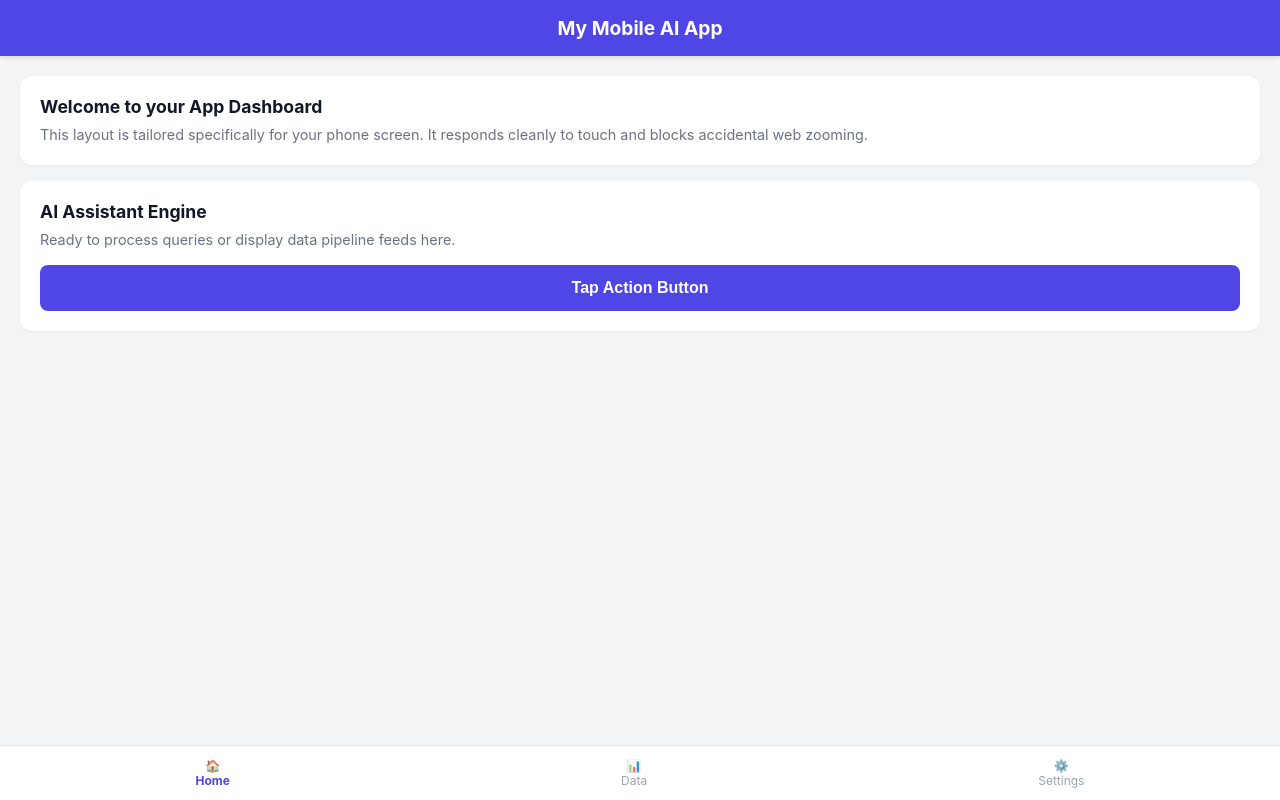
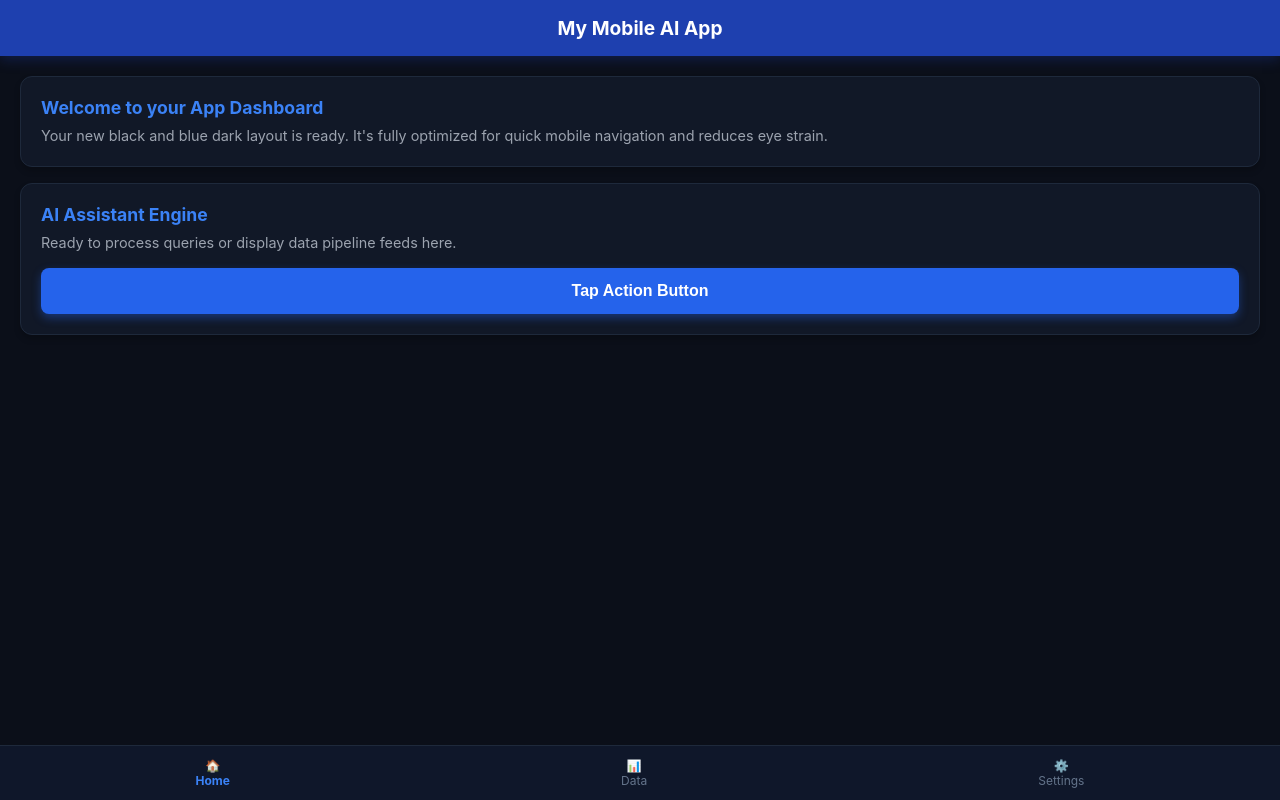
Before and after one commit to ifechukwuwinner6-ctrl/Loyal-AI, a Flask app: page / in a window 1280 px wide. Run offline with Flask 3, Linux system fonts and the light colour scheme.

Commit message:
Update index.html

```diff
--- a/templates/index.html
+++ b/templates/index.html
@@ -4,9 +4,9 @@
     <meta charset="UTF-8">
     <meta name="viewport" content="width=device-width, initial-scale=1.0, maximum-scale=1.0, user-scalable=no">
     <title>Mobile App Hub</title>
-    <!-- Link to the mobile manifest -->
     <link rel="manifest" href="/manifest.json">
-    <meta name="theme-color" content="#4F46E5">
+    <!-- Blue accent theme color for mobile browsers -->
+    <meta name="theme-color" content="#1e40af">
 
     <style>
         * {
@@ -18,43 +18,55 @@
         }
         body {
             font-family: -apple-system, BlinkMacSystemFont, "Segoe UI", Roboto, Helvetica, Arial, sans-serif;
-            background-color: #f3f4f6;
-            color: #1f2937;
+            /* Premium deep black/dark-gray background */
+            background-color: #0b0f19;
+            color: #f3f4f6;
             display: flex;
             flex-direction: column;
             height: 100vh;
             overflow: hidden;
         }
-        /* Native-feeling Header */
+        /* Electric Blue App Header */
         header {
-            background-color: #4f46e5;
+            background-color: #1e40af;
             color: white;
             padding: 16px;
             text-align: center;
             font-weight: bold;
             font-size: 1.2rem;
-            box-shadow: 0 2px 4px rgba(0,0,0,0.1);
+            box-shadow: 0 4px 12px rgba(30, 64, 175, 0.3);
         }
-        /* Main Content Container */
+        /* Main Container */
         main {
             flex: 1;
             overflow-y: auto;
             padding: 20px;
         }
+        /* Sleek Dark Cards */
         .card {
-            background: white;
+            background: #111827;
+            border: 1px solid #1e293b;
             border-radius: 12px;
             padding: 20px;
             margin-bottom: 16px;
-            box-shadow: 0 1px 3px rgba(0,0,0,0.05);
+            box-shadow: 0 4px 6px rgba(0,0,0,0.2);
         }
-        h2 { font-size: 1.1rem; margin-bottom: 8px; color: #111827; }
-        p { font-size: 0.9rem; color: #6b7280; line-height: 1.4; }
+        h2 {
+            font-size: 1.1rem;
+            margin-bottom: 8px;
+            color: #3b82f6; /* Brilliant Blue Titles */
+        }
+        p {
+            font-size: 0.9rem;
+            color: #9ca3af; /* Soft gray for easy reading on dark backgrounds */
+            line-height: 1.4;
+        }
 
+        /* Vibrant Blue Action Button */
         .btn {
             display: block;
             width: 100%;
-            background-color: #4f46e5;
+            background-color: #2563eb;
             color: white;
             border: none;
             padding: 14px;
@@ -64,13 +76,17 @@
             margin-top: 15px;
             cursor: pointer;
             text-align: center;
+            box-shadow: 0 4px 10px rgba(37, 99, 235, 0.4);
+            transition: background 0.2s;
         }
-        .btn:active { background-color: #3730a3; }
+        .btn:active {
+            background-color: #1d4ed8;
+        }
 
-        /* Navigation Bar mimicking Native App Navigation */
+        /* Dark Bottom Navigation Bar */
         nav {
-            background: white;
-            border-top: 1px solid #e5e7eb;
+            background: #0f172a;
+            border-top: 1px solid #1e293b;
             display: flex;
             justify-content: space-around;
             padding: 12px 0;
@@ -78,10 +94,13 @@
         .nav-item {
             text-align: center;
             font-size: 0.75rem;
-            color: #9ca3af;
+            color: #64748b;
             text-decoration: none;
         }
-        .nav-item.active { color: #4f46e5; font-weight: bold; }
+        .nav-item.active {
+            color: #3b82f6;
+            font-weight: bold;
+        }
     </style>
 </head>
 <body>
@@ -91,7 +110,7 @@
     <main>
         <div class="card">
             <h2>Welcome to your App Dashboard</h2>
-            <p>This layout is tailored specifically for your phone screen. It responds cleanly to touch and blocks accidental web zooming.</p>
+            <p>Your new black and blue dark layout is ready. It's fully optimized for quick mobile navigation and reduces eye strain.</p>
         </div>
 
         <div class="card">
@@ -108,7 +127,6 @@
     </nav>
 
     <script>
-        // Registers a dummy service worker to satisfy PWA installation criteria
         if ('serviceWorker' in navigator) {
             navigator.serviceWorker.register('data:text/javascript,console.log("Service Worker Registered");');
         }
```
